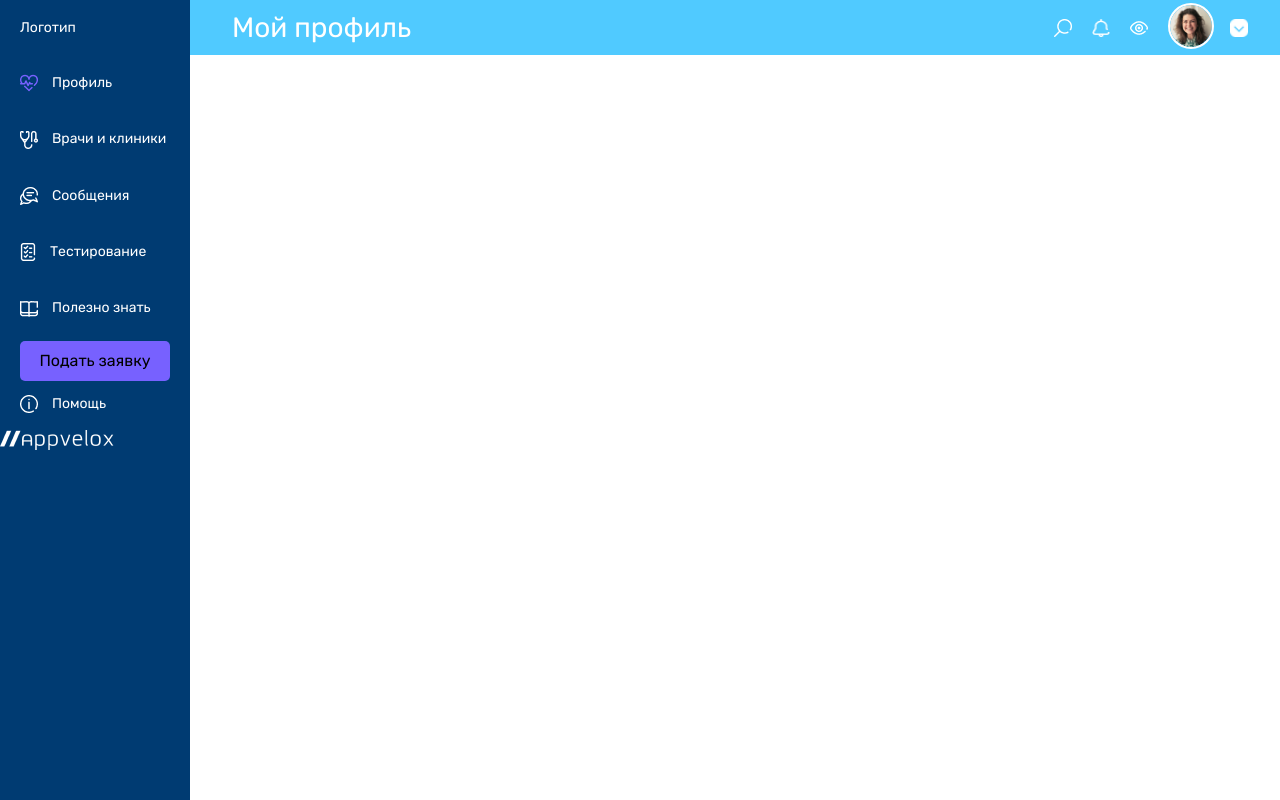
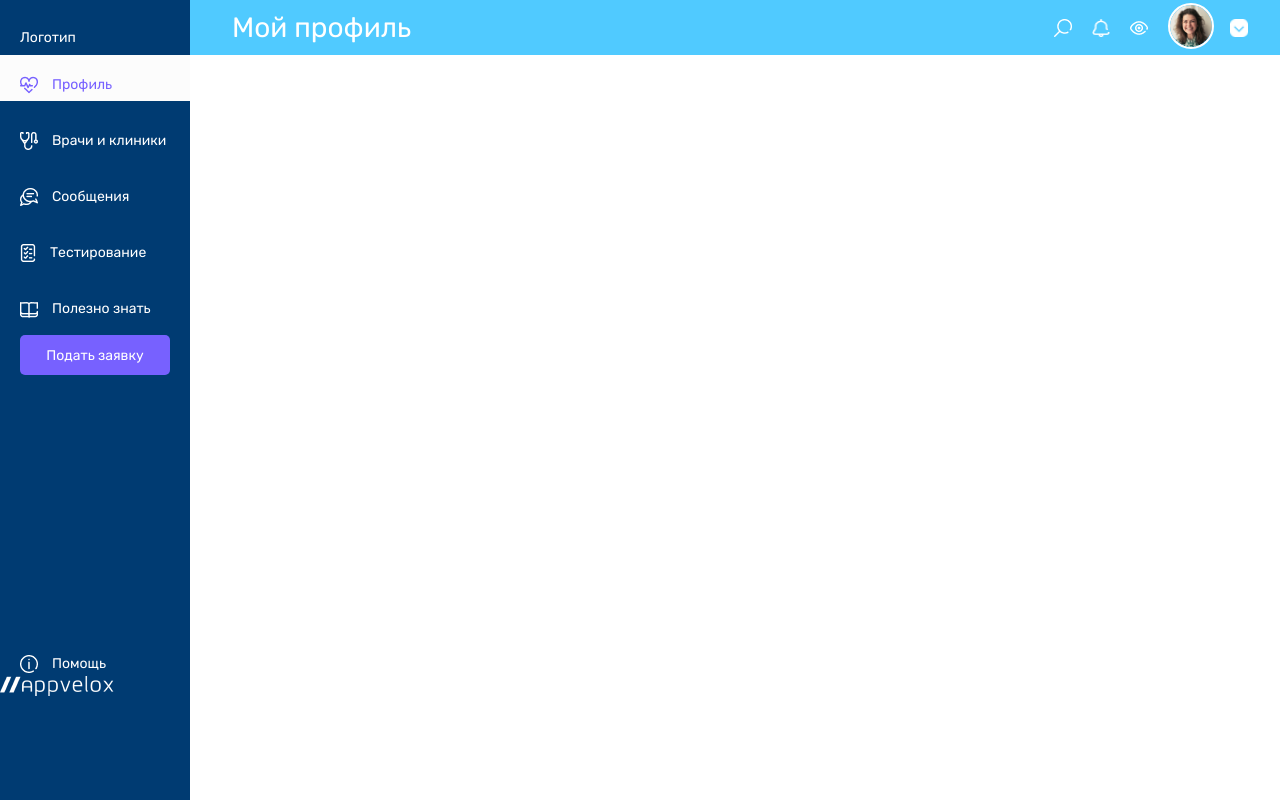
Before and after one commit to Callliope/testAppvelox, a React (Create React App) app in the folder test-appvelox/: page / in a window 1280 px wide. Built offline with nearby package versions, Linux system fonts and the light colour scheme.

Commit message:
fix style

```diff
--- a/test-appvelox/src/components/navbar/navbar.css
+++ b/test-appvelox/src/components/navbar/navbar.css
@@ -4,6 +4,9 @@
     padding: 0%;
     height:55px;
     margin-left: 190px;
+}
+.container-fluid{
+    height:55px;
 }
 .iconStyle{
     height: 18px;
--- a/test-appvelox/src/components/sidebar/Sidebar.jsx
+++ b/test-appvelox/src/components/sidebar/Sidebar.jsx
@@ -12,11 +12,11 @@ export default function sidebar() {
   return (
     <div>
       <div class="sidenav">
-  <div class='sidebarBlock'><a href="#">Логотип</a></div>
+  <div   id='topblock'><a href="#">Логотип</a></div>
 
-  <div class='sidebarBlock'>
-  <a  href="#">
-      <img src={heartpic} alt="search icon"  class="sidebaricon "></img>Профиль</a>
+  <div class='sidebarBlock'id='chosensection' >
+  <a  href="#" id='chosentext' >
+      <img src={heartpic} alt="search icon"   class="sidebaricon "></img>Профиль</a>
   </div>
 
   <div class='sidebarBlock'><a  href="#">
@@ -32,11 +32,12 @@ export default function sidebar() {
       <img src={polesnopic} alt="search icon"  class=" sidebaricon"></img>Полезно знать</a></div>
 
     <div><button class='buttonStyle'>Подать заявку</button></div>
-
+    <div class="bottomElement" >
   <div><a  href="#">
       <img src={helppic} alt="search icon"  class='sidebaricon' ></img>Помощь</a></div>
 
   <img src={logopic} alt="appvelox logo"></img>
+  </div>
 </div>
     </div>
   )
--- a/test-appvelox/src/components/sidebar/sidebar.css
+++ b/test-appvelox/src/components/sidebar/sidebar.css
@@ -14,8 +14,8 @@
   .sidenav a {
     text-decoration: none;
     padding-left: 20px;
-    margin-top: 14px;
-    margin-bottom: 14px;
+    padding-top: 14px;
+
 font-weight: 400;
 font-size: 14px;
 line-height: 17px;
@@ -23,11 +23,30 @@ color: #FFFFFF;
 
     display: block;
   }
+
 .sidebarBlock{
-    padding-bottom: 10px;
+    margin-bottom: 10px;
+    height: 46px;
+    align-content: center;
 }
+#topblock{
+    height: 50px;
+    margin-bottom: none;
+    align-content: center
+  }
 .sidebaricon{
     margin-top: none;
     margin-right: 14px;
 
 }
+#chosensection{
+    background: #FCFCFC;
+
+
+}
+#chosentext{
+    color: #7761FF;
+
+}
+.bottomElement{
+    margin-top: 140%;}
--- a/test-appvelox/src/index.css
+++ b/test-appvelox/src/index.css
@@ -19,6 +19,11 @@ border-radius: 5px;
 border: #7761FF ;
 height: 40px;
 width: 150px;
+font-style: normal;
+font-weight: 500;
+font-size: 14px;
+line-height: 17px;
 margin-left: 20px;
+color: white;
 
 }
```
